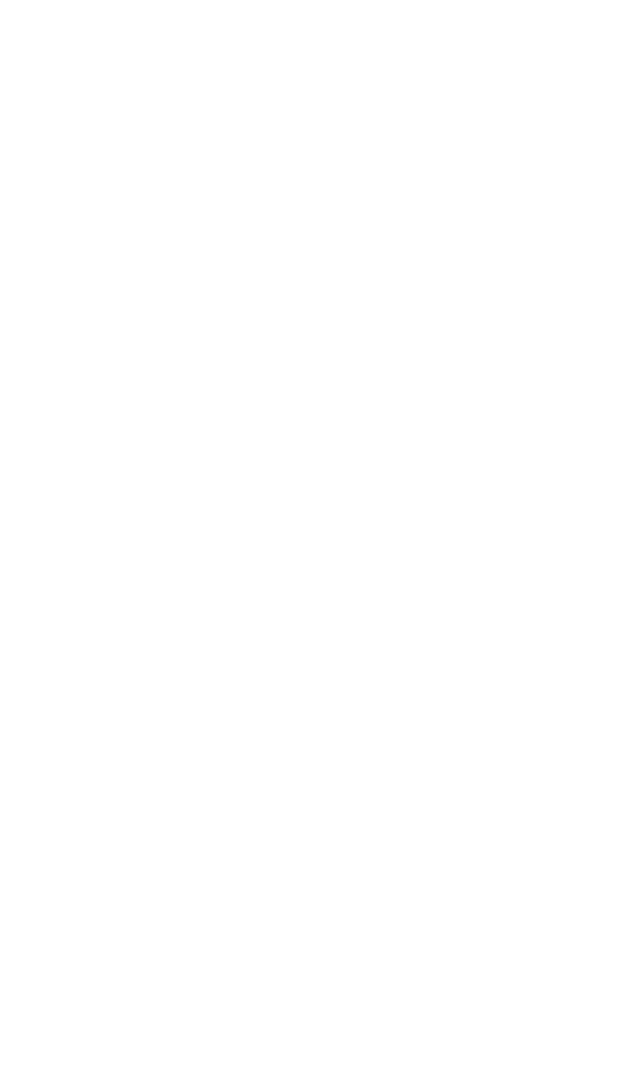
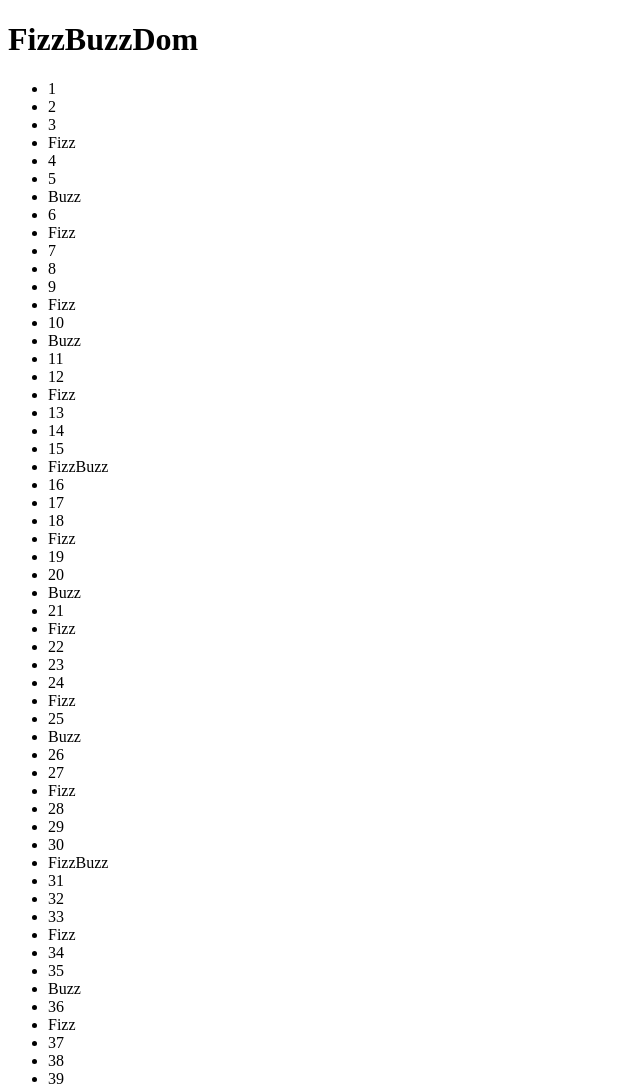
Before and after one commit to AlvaroArbaiza/js-fizzbuzz, a plain HTML site: page index.html in a window 1280 px wide. Shown: the top 1084 px of the page, without its empty margins (0-640 px from the left). Before the commit the page ends 800 px from the top, so only its background shows below. Drawn offline with Linux system fonts and the light colour scheme.

Commit message:
Inserimento stringhe nel Dom da file Javascript attraverso le condizioni if, else

```diff
--- a/assets/js/main.js
+++ b/assets/js/main.js
@@ -9,19 +9,29 @@ BONUS 2:
     Applica stili differenti agli elementi aggiunti al DOM nel BONUS 1, a seconda che il valore inserito sia un numero, un fizz, un buzz o un fizzbuzz.
 */
 
+let lista = document.querySelector(`#ul_debug`);
+
 // Creiamo un ciclo che stampi i numeri da 1 a 100
 for (let i = 1; i <= 100; i++) {
 
+    lista.innerHTML += `<li> ${i} </li>`
+
     // Creiamo la condizione per stampare FizzBuzz quando il numero è multiplo di 3 e 5
     if (i % 3 === 0 && i % 5 === 0) {
+
+        lista.innerHTML += `<li> FizzBuzz </li>`
         console.log("FizzBuzz");
 
     // Creiamo la condizione per stampare Fizz quando il numero è multiplo di 3
     } else if (i % 3 === 0) {
+
+        lista.innerHTML += `<li> Fizz </li>`
         console.log("Fizz");
 
     // Creiamo la condizione per stampare Buzz quando il numero è multiplo di 5
     } else if (i % 5 === 0) {
+
+        lista.innerHTML += `<li> Buzz </li>`
         console.log("Buzz");
 
     // Creiamo la condizione per stampare i numeri che non sono multipli di 3 e di 5
--- a/index.html
+++ b/index.html
@@ -12,8 +12,21 @@
 </head>
 <body>
 
+    <div class="container">
+
+        <div>
+            <h1>FizzBuzzDom</h1>
+        </div>
+
+        <div>
+            <ul id="ul_debug"></ul>
+        </div>
+
+    </div>
 
 
+
+    <!-- Main JS -->
     <script src="./assets/js/main.js"></script>
 </body>
 </html>
```
